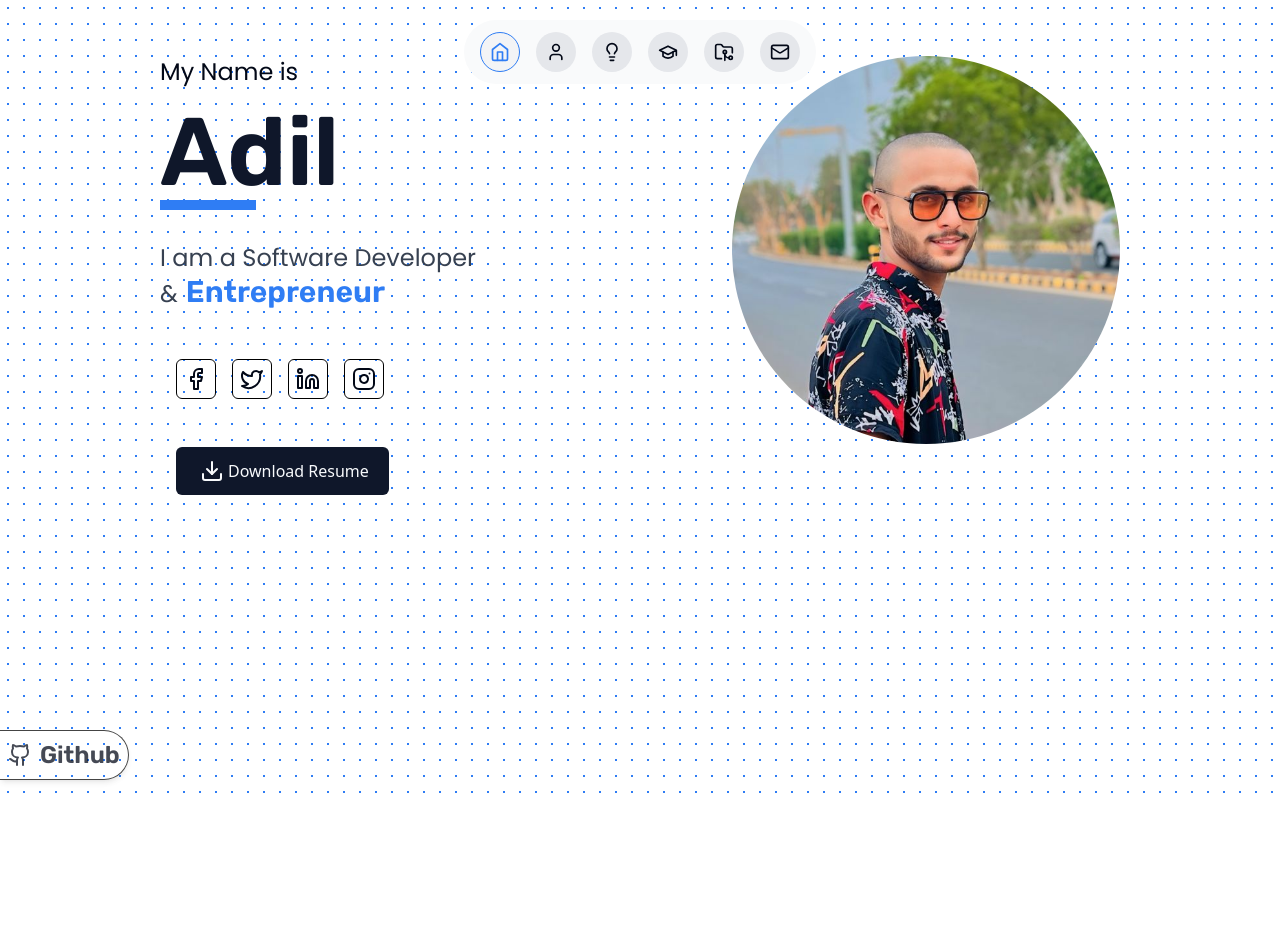
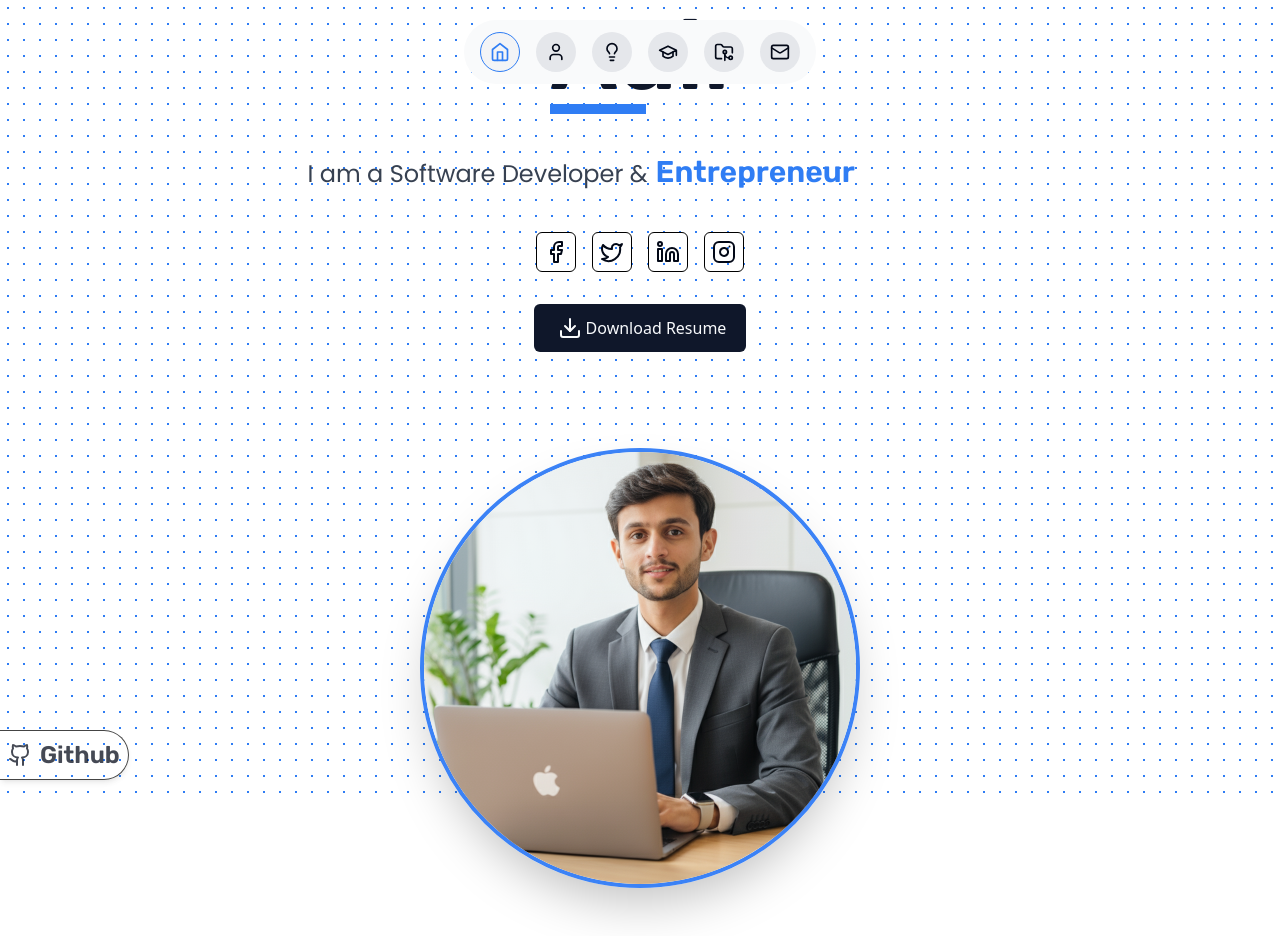
Before and after one commit to adildotes/Adil-Portfolio-2025, a Next.js app: page / in a window 1280 px wide. Before the commit the page ends 800 px from the top, so only its background shows below. Built offline with nearby package versions, Linux system fonts and the light colour scheme.

Commit message:
updaated v4

```diff
--- a/src/app/page.tsx
+++ b/src/app/page.tsx
@@ -1,5 +1,3 @@
-
-
 import SocialLinks from "@/components/SocialLinks";
 import HeroTexts from "@/components/HeroTexts";
 import HeroImage from "@/components/HeroImage";
@@ -7,34 +5,41 @@ import GithubBtn from "@/components/animation/GithubBtn";
 import DownLoadResumeBtn from "@/components/DownLoadResumeBtn";
 import FramerWrapper from "@/components/animation/FramerWrapper";
 
-//Adil
-
 export const siteConfig = {
   name: "Adil",
   description: "I am a Passionate Software Developer",
   ogImage: "https://adil.wedotes.com/og-image.png",
   url: "https://adil.wedotes.com",
-}
+};
+
 export default function Home() {
   return (
-   <>
-      {/* LEFT SIDE  */}
-      <FramerWrapper className=" h-full w-auto flex flex-col justify-start gap-4" y={0} x={-100}>
+    <section className="flex flex-col items-center justify-center min-h-screen w-full px-6 md:px-12 lg:px-24 py-12">
+
+      {/* TOP CONTENT */}
+      <FramerWrapper
+        className="flex flex-col items-center justify-center text-center gap-6 max-w-3xl"
+        y={0}
+        x={-50}
+      >
         <HeroTexts />
-        <div className="h-fit w-full p-4 flex gap-4">
+        <div className="flex justify-center gap-4 flex-wrap">
           <SocialLinks />
         </div>
-       <DownLoadResumeBtn/>
+        <DownLoadResumeBtn />
       </FramerWrapper>
-      {/* RIGHT SIDE image  */}
-      <FramerWrapper className="h-full w-[47%] relative block   max-lg:hidden" y={0} x={100}>
 
-      {/* IMAGE  */}
+      {/* IMAGE BELOW CONTENT */}
+      <FramerWrapper
+        className="mt-12 flex justify-center items-center w-full"
+        y={0}
+        x={50}
+      >
         <HeroImage />
       </FramerWrapper>
 
-      {/* GITHUB BUTTON  */}
-      <GithubBtn/>
-      </>
+      {/* GITHUB BUTTON (FLOATING / FIXED) */}
+      <GithubBtn />
+    </section>
   );
 }
--- a/src/components/DownLoadResumeBtn.tsx
+++ b/src/components/DownLoadResumeBtn.tsx
@@ -3,7 +3,7 @@ import HackerBtn from './animation/HackerBtn'
 
 function DownLoadResumeBtn() {
   return (
-    <div className="h-fit w-full mt-2 py-2 px-4">
+    <div className="h-fit w-full mb-10 py-2 px-4">
       <a href="/AdilCV.pdf" target="_blank" rel="noopener noreferrer">
         <HackerBtn label='Download Resume' />
       </a>
--- a/src/components/HeroImage.tsx
+++ b/src/components/HeroImage.tsx
@@ -1,20 +1,17 @@
-// import logo from "../../public/portfolioLogo.png";
 import Image from "next/image"
 
-const HeroImage = ()  => {
+const HeroImage = () => {
+  return (
+    <div className="relative w-[440px] h-[440px] sm:w-[380px] sm:h-[380px] md:w-[420px] md:h-[420px] lg:w-[440px] lg:h-[440px] mx-auto rounded-full overflow-hidden border-4 border-blue-500 shadow-2xl hover:scale-105 transform transition duration-500 ease-in-out">
+      <Image
+        src="/portfolioLogo.png"
+        alt="Adil Dotes"
+        fill
+        className="object-cover"
+        priority
+      />
+    </div>
+  )
+}
 
-    return(
-        <>
-          <Image
-          src={"/portfolioLogo.png"}
-          alt="logo"
-          loading="eager"
-          priority
-          height={1000}
-          width={1000}
-          className="rounded-full hover:scale-110 transform transition duration-500 ease-in-out"
-        />
-        </>
-    )
-}
 export default HeroImage
--- a/src/components/Navbar.tsx
+++ b/src/components/Navbar.tsx
@@ -97,13 +97,13 @@ const Navbar = () => {
 
   return (
 
-    <div className={`fixed top-5 right-0 left-0 px-0 sm:px-5 m-auto w-full sm:w-fit bg-transparent z-[+9999999] ${scrolling ? "hidden":"block"}`}>
+    <div className={`fixed top-5 right-0 left-0 px-0 sm:px-5 m-auto w-full sm:w-fit bg-transparent z-[+9999999] ${scrolling ? "hidden" : "block"}`}>
       <Dock className='items-end pb-3 rounded-full'>
         {data.map((item, idx) => (
           <Link href={item.href} key={idx}>
 
             <DockItem
-          className={cn("aspect-square rounded-full bg-gray-200 dark:bg-neutral-800",pathname === item.href && " bg-gray-100 !border !border-primary-sky")}
+              className={cn("aspect-square rounded-full bg-gray-200 dark:bg-neutral-800", pathname === item.href && " bg-gray-100 !border !border-primary-sky")}
             >
               <DockLabel >{item.title}</DockLabel>
               <DockIcon className={cn(pathname === item.href && "text-[#2f7df4]")}>{item.icon}</DockIcon>
```
Also changed, not shown: public/portfolioLogo.png, 1 other file (tests, documents, lock files or other folders). Lines whose indentation alone changed are shown as unchanged.
